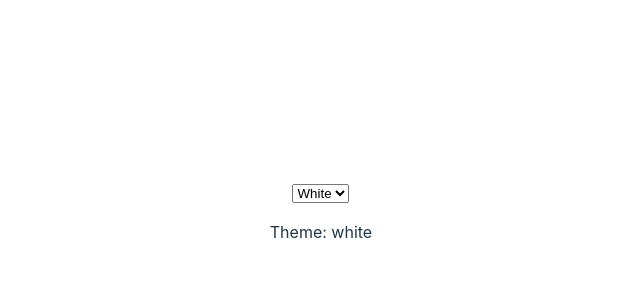
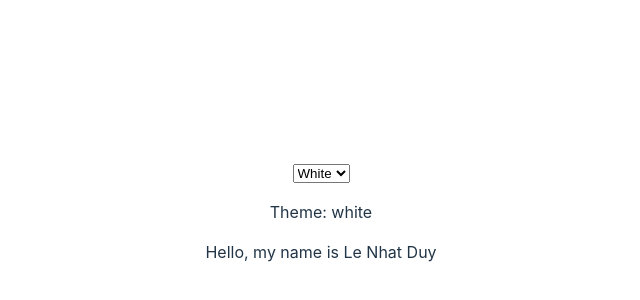
Before and after one commit to rayleigh420/ReactTS_hook, a React (Vite) app: page /context in a window 1280 px wide. Shown: the part 180-480 px from the top of the page, without its empty margins (319-959 px from the left). Built offline with nearby package versions, Linux system fonts and the light colour scheme.

Commit message:
lesson5 - useContext

```diff
--- /dev/null
+++ b/src/Context/ThemeProvider.tsx
@@ -0,0 +1,25 @@
+import { createContext, ReactNode, useState } from "react";
+
+interface ThemeValue {
+  theme: string;
+  setTheme: (theme: string) => void;
+}
+
+const ThemeDefaultValue: ThemeValue = {
+  theme: "white",
+  setTheme: (theme: string) => {},
+};
+
+export const ThemeContext = createContext<ThemeValue>(ThemeDefaultValue);
+
+const ThemeProvider = ({ children }: { children: ReactNode }) => {
+  const [theme, setTheme] = useState<string>("white");
+
+  return (
+    <ThemeContext.Provider value={{ theme, setTheme }}>
+      {children}
+    </ThemeContext.Provider>
+  );
+};
+
+export default ThemeProvider;
--- /dev/null
+++ b/src/components/Paragraph.tsx
@@ -0,0 +1,16 @@
+import { useContext } from "react";
+import { ThemeContext } from "../Context/ThemeProvider";
+
+const Paragraph = () => {
+  const { theme } = useContext(ThemeContext);
+  return (
+    <>
+      <p>Theme: {theme}</p>
+      <p style={{ backgroundColor: `${theme}` }}>
+        Hello, my name is Le Nhat Duy
+      </p>
+    </>
+  );
+};
+
+export default Paragraph;
--- a/src/lesson5/Context.tsx
+++ b/src/lesson5/Context.tsx
@@ -1,21 +1,25 @@
-import { useState, ChangeEvent } from "react";
+import { useState, ChangeEvent, useContext } from "react";
+import Paragraph from "../components/Paragraph";
+import { ThemeContext } from "../Context/ThemeProvider";
 
 const Context = () => {
-  const [theme, setTheme] = useState<string>("white");
+  const [background, setBackground] = useState<string>("white");
+  const { setTheme } = useContext(ThemeContext);
 
   const handleChangeTheme = (e: ChangeEvent<HTMLSelectElement>) => {
+    setBackground(e.target.value as string);
     setTheme(e.target.value as string);
   };
 
   return (
     <>
-      <select value={theme} onChange={handleChangeTheme}>
+      <select value={background} onChange={handleChangeTheme}>
         <option value="white">White</option>
         <option value="red">Red</option>
         <option value="black">Black</option>
       </select>
 
-      <p>Theme: {theme}</p>
+      <Paragraph />
     </>
   );
 };
--- a/src/main.tsx
+++ b/src/main.tsx
@@ -3,11 +3,14 @@ import ReactDOM from "react-dom/client";
 import App from "./App";
 import "./index.css";
 import { BrowserRouter } from "react-router-dom";
+import ThemeProvider from "./Context/ThemeProvider";
 
 ReactDOM.createRoot(document.getElementById("root") as HTMLElement).render(
   // <React.StrictMode>
   <BrowserRouter>
-    <App />
+    <ThemeProvider>
+      <App />
+    </ThemeProvider>
   </BrowserRouter>
   // </React.StrictMode>
 );
```
